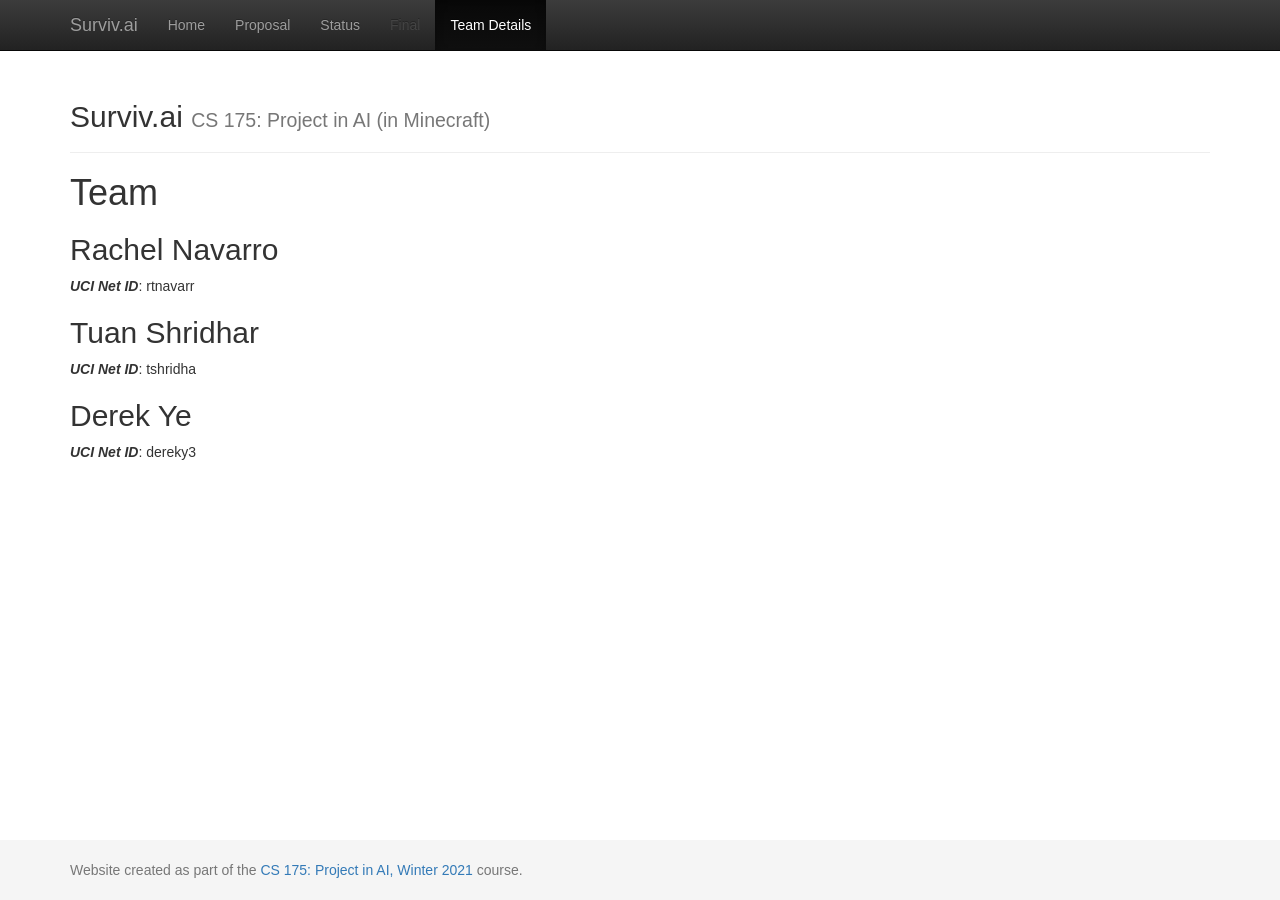
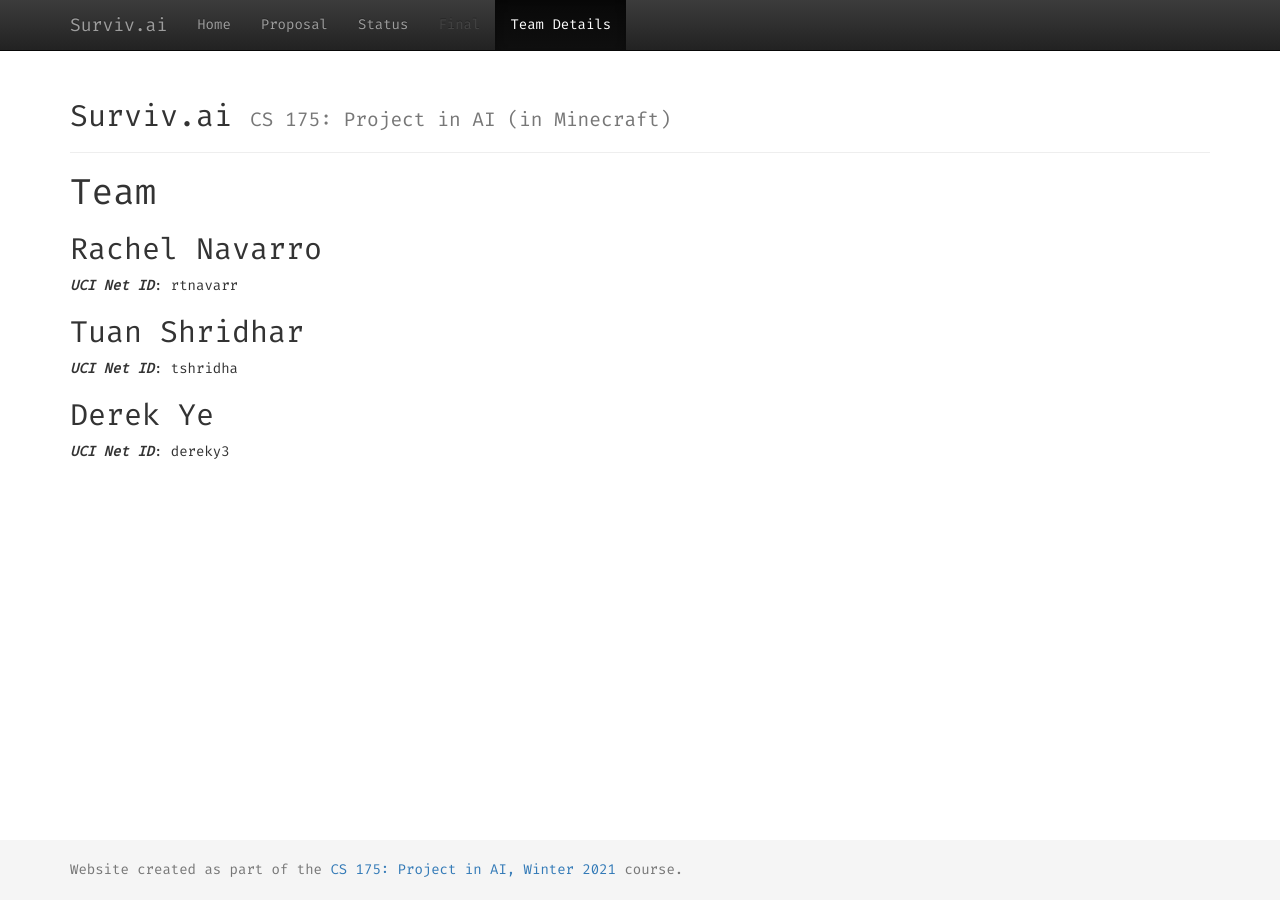
Before and after one commit to rtnavarr/survivai, a Jekyll site: the page built from docs/team.md, in a window 1280 px wide. Built offline with Jekyll 4.4.1, drawn with Linux system fonts in a browser that asks for light colours.

Commit message:
Tweak css

```diff
--- a/docs/css/custom.css
+++ b/docs/css/custom.css
@@ -1,5 +1,8 @@
+@import url('https://fonts.googleapis.com/css2?family=Fira+Code&display=swap');
+
 /* Sticky footer styles
 -------------------------------------------------- */
+
 html {
   position: relative;
   min-height: 100%;
@@ -7,6 +10,7 @@
 body {
   /* Margin bottom by footer height */
   margin-bottom: 60px;
+  font-family: Fira Code, sans-serif;
 }
 .footer {
   position: absolute;
@@ -39,7 +43,7 @@
 }
 
 
-@import url('https://fonts.googleapis.com/css2?family=Fira+Code&display=swap');
+
 
 * {
   font-family: Fira Code, sans-serif;
```
